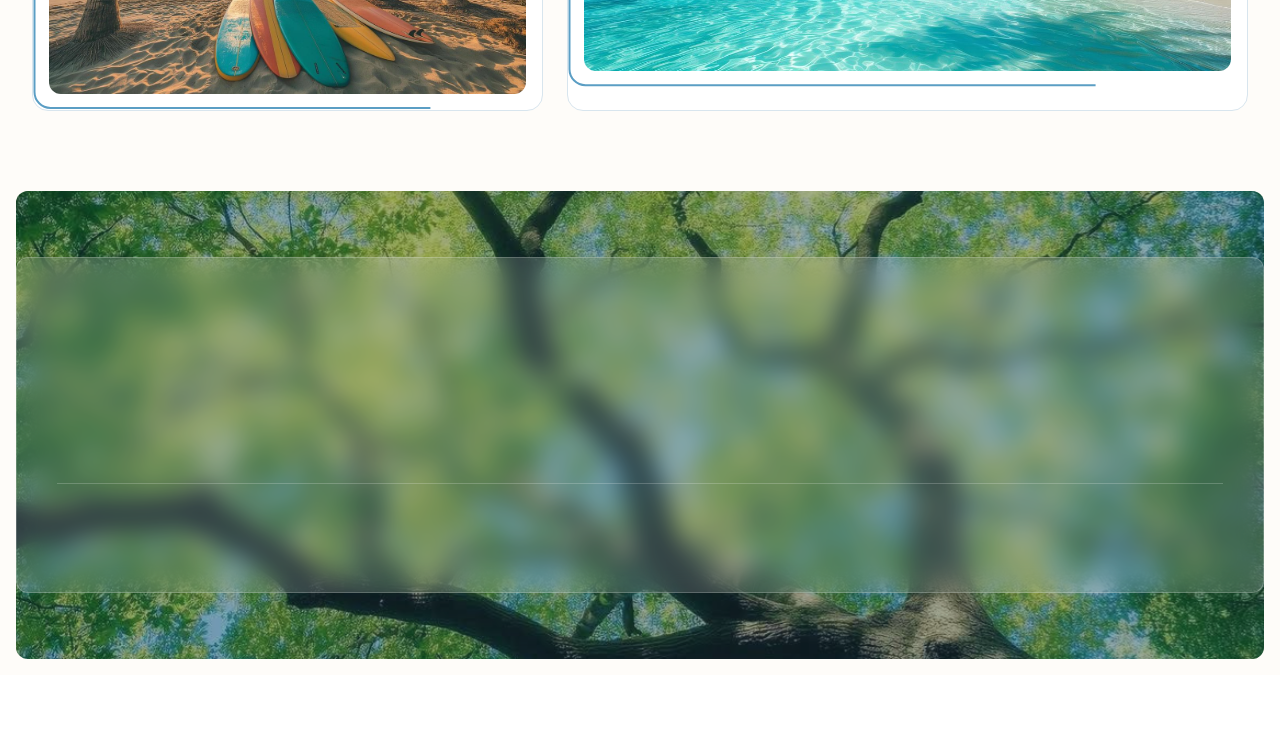
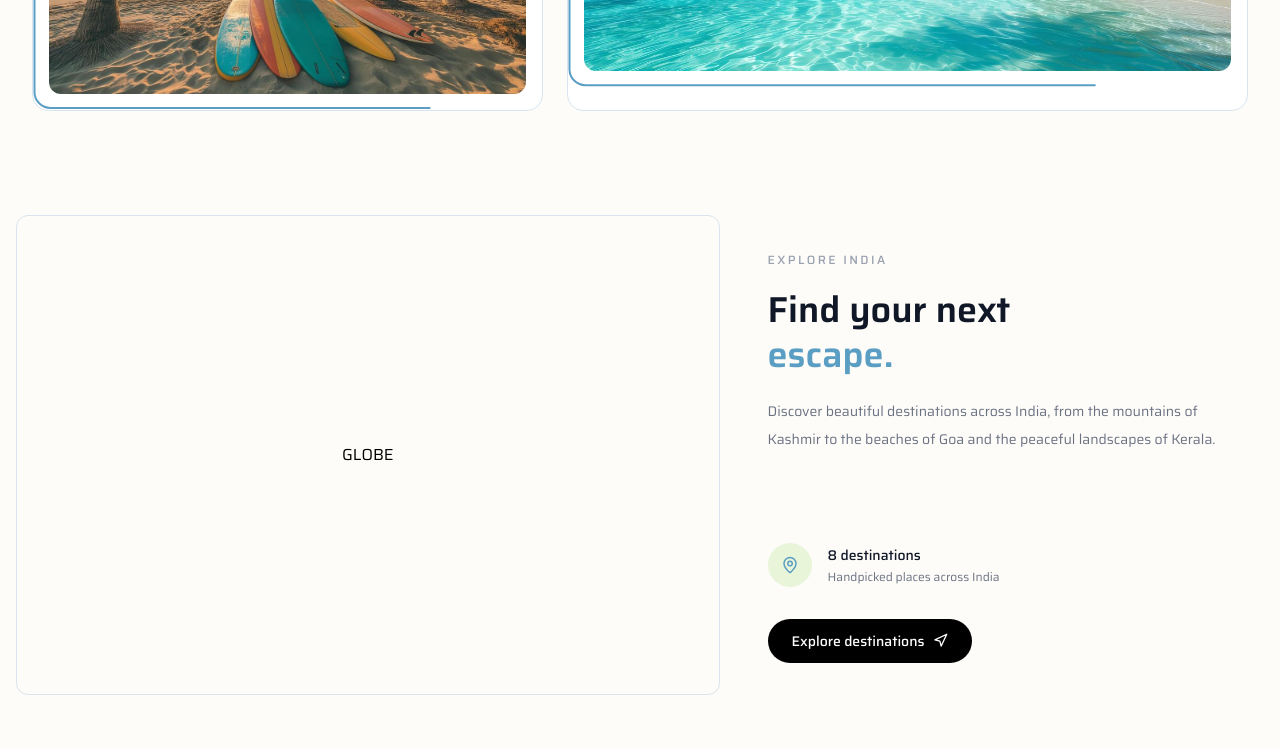
Before and after one commit to joydeep-07/plan-my-trip, a React (Vite) app: page / in a window 1280 px wide. Shown: the part 2000-2749 px from the top of the page. Before the commit the page ends 2675 px from the top, so only its background shows below. Built offline with nearby package versions, Linux system fonts and the light colour scheme.

Commit message:
Map compoennet created

```diff
--- a/package.json
+++ b/package.json
@@ -11,18 +11,22 @@
   },
   "dependencies": {
     "@gsap/react": "^2.1.2",
+    "@react-google-maps/api": "^2.20.8",
     "@studio-freight/lenis": "^1.0.42",
     "@tailwindcss/vite": "^4.3.3",
     "gsap": "^3.15.0",
+    "leaflet": "^1.9.4",
     "lenis": "^1.3.26",
     "lucide-react": "^1.45.0",
     "react": "^19.2.8",
     "react-dom": "^19.2.8",
+    "react-leaflet": "^5.0.0",
     "react-router-dom": "^7.18.3",
     "tailwindcss": "^4.3.3"
   },
   "devDependencies": {
     "@eslint/js": "^10.0.1",
+    "@types/leaflet": "^1.9.22",
     "@types/node": "^24.13.3",
     "@types/react": "^19.2.18",
     "@types/react-dom": "^19.2.7",
--- /dev/null
+++ b/src/components/Map.tsx
@@ -0,0 +1,76 @@
+// import React from 'react'
+
+import { MapPin, Navigation } from "lucide-react";
+
+const Map = () => {
+  return (
+    <div className="flex item-center justify-center px-4 h-140 gap-4 bg-[var(--bg-main)] py-10">
+      <div className="right border border-[var(--border-light)] rounded-xl w-4/7 flex items-center justify-center uppercase ">
+        Globe
+      </div>
+      <div className="w-3/7 p-8">
+        <div className="flex h-full flex-col justify-between">
+          <div>
+            <span className="text-xs font-medium uppercase tracking-[0.2em] text-gray-400">
+              Explore India
+            </span>
+
+            <h2 className="mt-4 max-w-md text-4xl font-semibold leading-tight text-gray-900">
+              Find your next
+              <span className="block text-[var(--accent-primary)]">
+                escape.
+              </span>
+            </h2>
+
+            <p className="mt-5 max-w-md text-sm leading-7 text-gray-500">
+              Discover beautiful destinations across India, from the mountains
+              of Kashmir to the beaches of Goa and the peaceful landscapes of
+              Kerala.
+            </p>
+          </div>
+
+          <div className="mt-10">
+            <div className="flex items-center gap-4">
+              <div className="flex h-11 w-11 items-center justify-center rounded-full bg-[#e8f5d9]">
+                <MapPin size={18} className="text-[var(--accent-primary)]" />
+              </div>
+
+              <div>
+                <p className="text-sm font-medium text-gray-900">
+                  8 destinations
+                </p>
+
+                <p className="mt-1 text-xs text-gray-500">
+                  Handpicked places across India
+                </p>
+              </div>
+            </div>
+
+            <button
+              className="
+          mt-8
+          inline-flex
+          items-center
+          gap-2
+          rounded-full
+          bg-black
+          px-6
+          py-3
+          text-sm
+          font-medium
+          text-white
+          transition
+          hover:bg-[var(--accent-primary)]
+        "
+            >
+              Explore destinations
+              <Navigation size={15} />
+            </button>
+          </div>
+        </div>
+      </div>
+    </div>
+  );
+};
+
+export default Map;
--- a/src/pages/Home.tsx
+++ b/src/pages/Home.tsx
@@ -1,4 +1,5 @@
 import Hero from "../components/Hero";
+import Map from "../components/Map";
 import Service from "../components/Service";
 import Why from "../components/Why";
 
@@ -6,8 +7,9 @@ const Home = () => {
   return (
     <div>
       <Hero />
-      <Service/>
-      <Why/>
+      <Service />
+      <Map />
+      <Why />
     </div>
   );
 };
```
Also changed, not shown: 1 other file (tests, documents, lock files or other folders).
